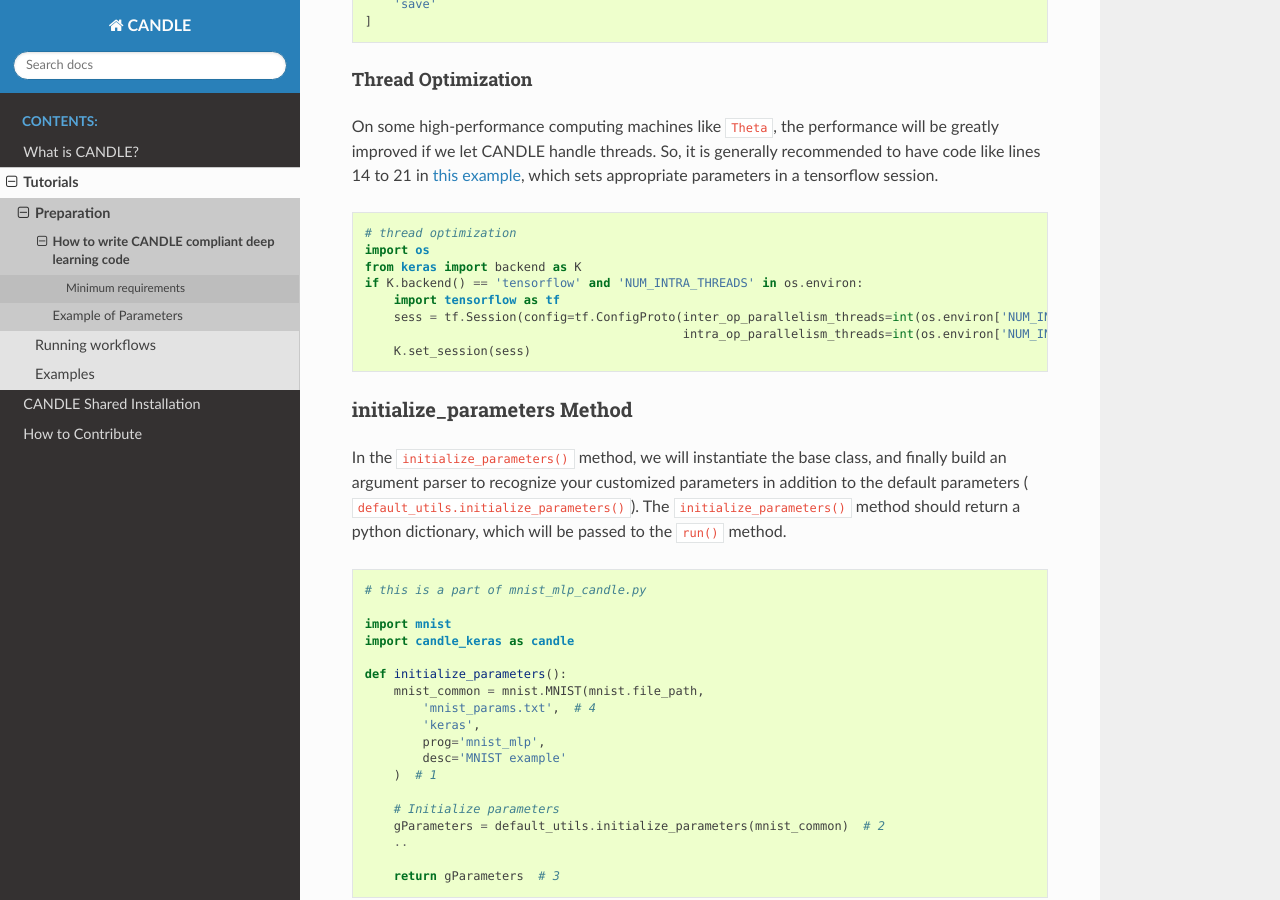
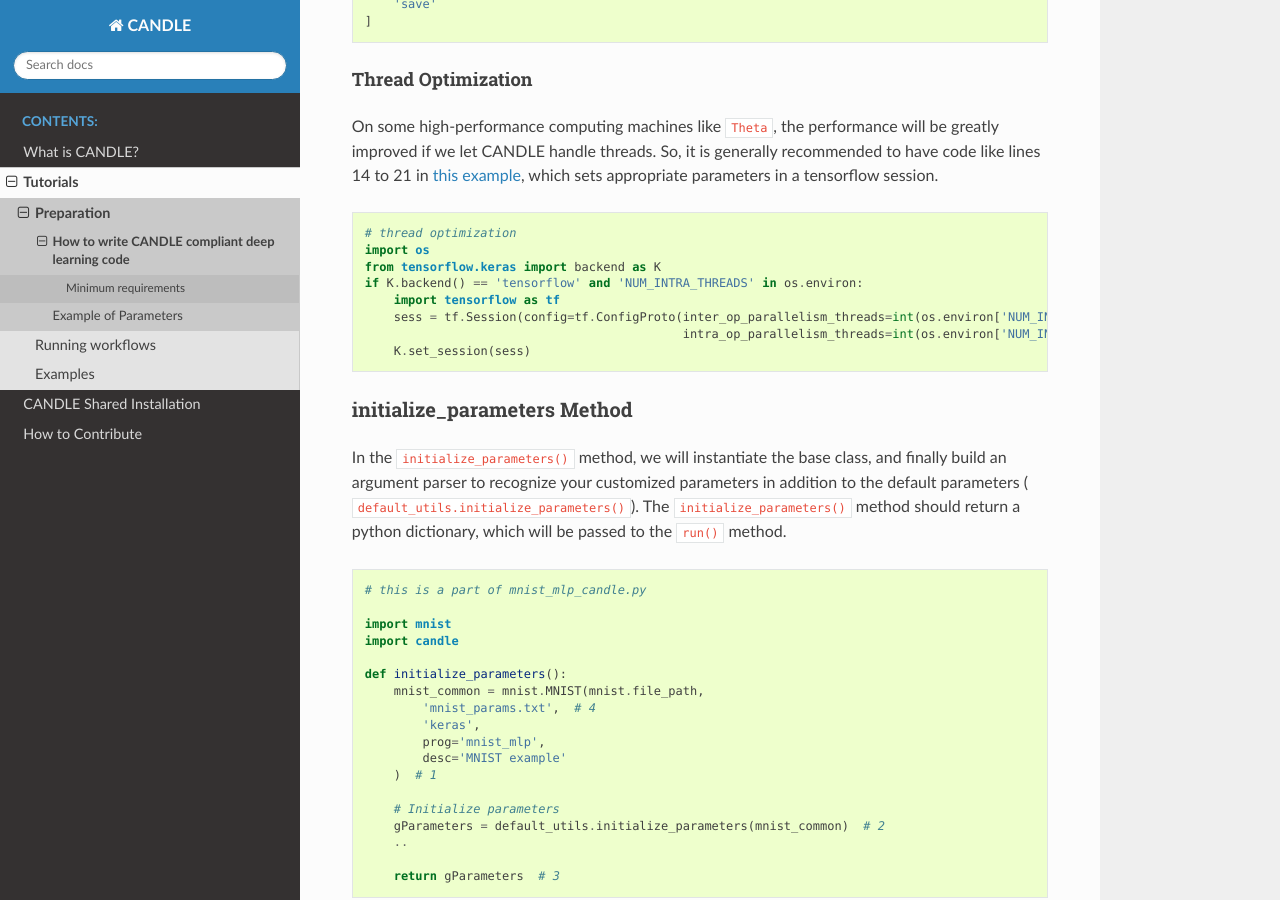
Before and after one commit to ECP-CANDLE/Candle, a Sphinx documentation site: the page built from docs_/source/tutorials/writing_candle_code.rst, in a window 1280 px wide and 900 px high, scrolled down 1612 px. Built offline with Sphinx 7.4.7 and the Read the Docs theme 2.0.0, drawn with Linux system fonts in a browser that asks for light colours; pages that are not in the unit, such as notebooks, are missing from menus.

Commit message:
Correct old syntax

```diff
--- a/docs_/source/tutorials/writing_candle_code.rst
+++ b/docs_/source/tutorials/writing_candle_code.rst
@@ -101,7 +101,7 @@ which sets appropriate parameters in a tensorflow session.
 
     # thread optimization
     import os
-    from keras import backend as K
+    from tensorflow.keras import backend as K
     if K.backend() == 'tensorflow' and 'NUM_INTRA_THREADS' in os.environ:
         import tensorflow as tf
         sess = tf.Session(config=tf.ConfigProto(inter_op_parallelism_threads=int(os.environ['NUM_INTER_THREADS']),
@@ -123,7 +123,7 @@ which will be passed to the ``run()`` method.
     # this is a part of mnist_mlp_candle.py
 
     import mnist
-    import candle_keras as candle
+    import candle
 
     def initialize_parameters():
         mnist_common = mnist.MNIST(mnist.file_path,
```
